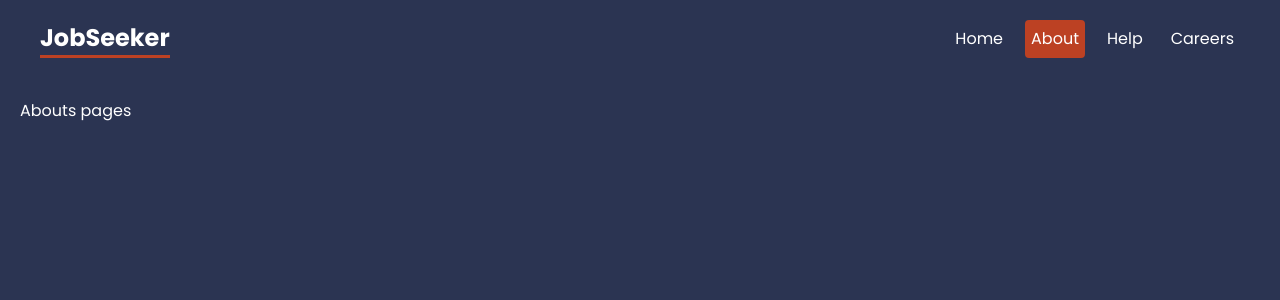
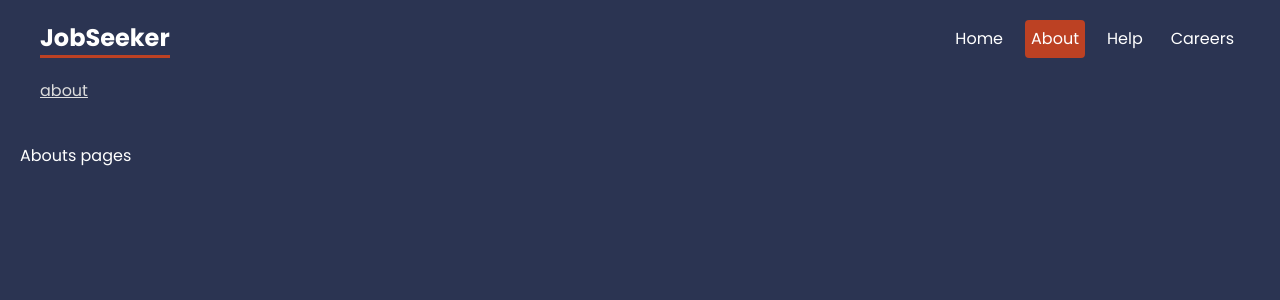
Before and after one commit to Yixin88/job_site, a React (Create React App) app: page /about in a window 1280 px wide. Shown: the top 300 px of the page. Built offline with nearby package versions, Linux system fonts and the light colour scheme.

Commit message:
added breadcrumbs to sub url vis useLocation and pathname

```diff
--- /dev/null
+++ b/src/components/Breadcrumbs.js
@@ -0,0 +1,26 @@
+import React from 'react'
+import { useLocation, Link } from 'react-router-dom'
+
+export default function Breadcrumbs() {
+  const location = useLocation()
+
+  let currentLink = ''
+
+  const crumbs = location.pathname.split('/')
+    .filter(crumb => crumb !== '')
+    .map(crumb => {
+        currentLink += `/${crumb}`
+
+        return(
+            <div className="crumb" key={crumb}>
+                <Link to={currentLink}>{crumb}</Link>
+            </div>
+        )
+    })
+
+  return (
+    <div className='breadcrumbs'>
+        {crumbs}
+    </div>
+  )
+}
--- a/src/index.css
+++ b/src/index.css
@@ -148,3 +148,25 @@
 
 
 /* breadcrumbs */
+.breadcrumbs {
+  max-width: 1200px;
+  margin: 20px auto;
+}
+
+.breadcrumbs > * {
+  display: inline-block;
+  margin-right: 10px;
+}
+
+.breadcrumbs .crumb:after {
+  content: '>';
+  margin-left: 10px;
+}
+
+.breadcrumbs .crumb:last-child:after {
+  display: none;
+}
+
+.breadcrumbs .crumb a {
+  color: #ddd;
+}
--- a/src/layouts/RootLayout.js
+++ b/src/layouts/RootLayout.js
@@ -1,4 +1,5 @@
 import { NavLink, Outlet } from "react-router-dom"
+import Breadcrumbs from "../components/Breadcrumbs"
 
 const RootLayout = () => {
   return (
@@ -11,6 +12,7 @@
                 <NavLink to="help">Help</NavLink>
                 <NavLink to="careers">Careers</NavLink>
             </nav>
+            <Breadcrumbs />
         </header>
 
         <main>
```
